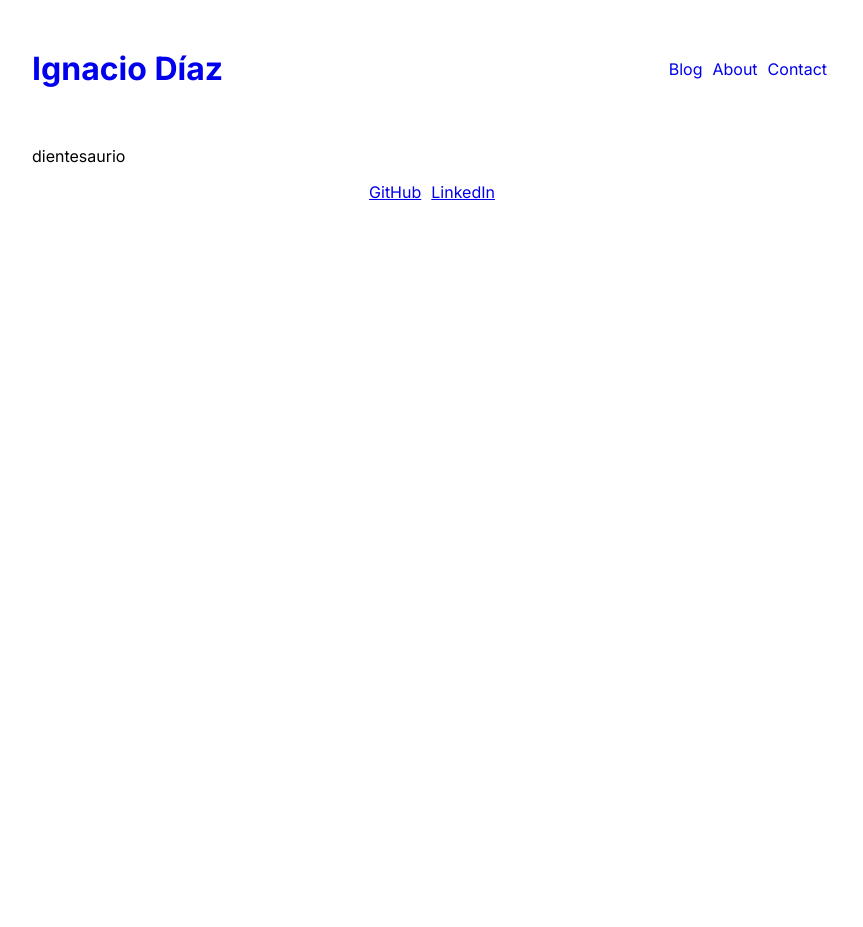
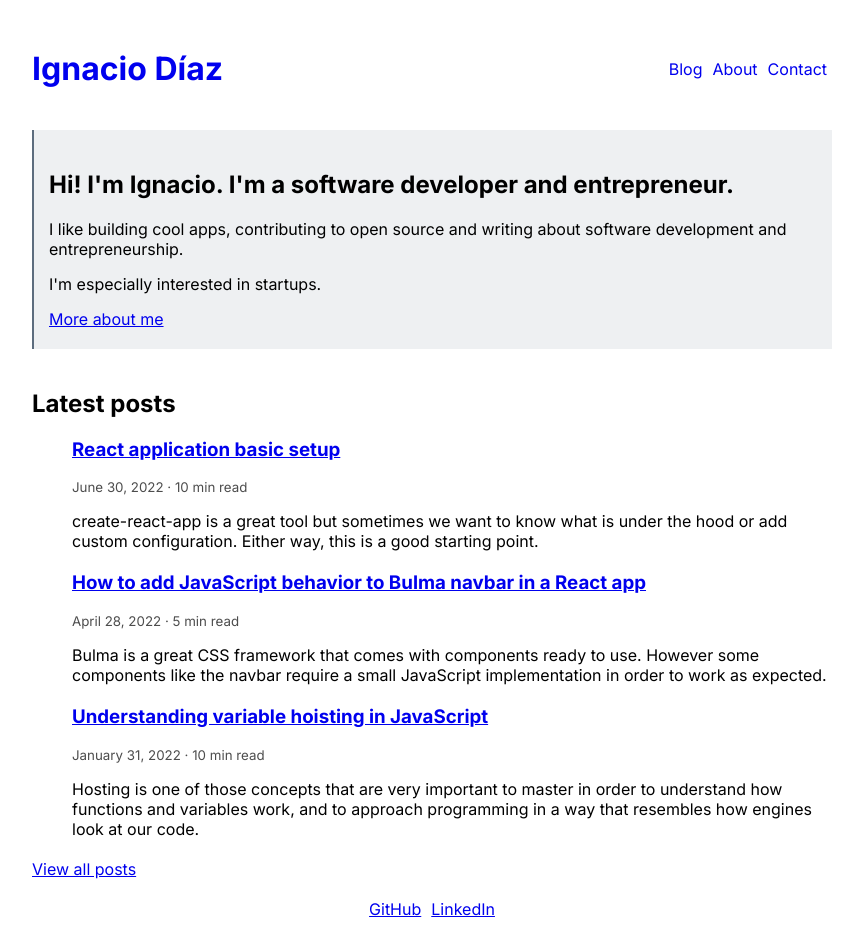
Before and after one commit to ignaciodiazb/blog, a Next.js app: page / in a window 1280 px wide. Shown: the whole page, without its empty margins (208-1071 px from the left). Before the commit the page ends 800 px from the top, so only its background shows below. Built offline with nearby package versions, Linux system fonts and the light colour scheme.

Commit message:
Updated home page

```diff
--- /dev/null
+++ b/src/app/page.css
@@ -0,0 +1,7 @@
+/* Tablet and Smaller Desktop */
+@media (min-width: 701px) and (max-width: 1120px) {
+}
+
+/* Mobile */
+@media (max-width: 700px) {
+}
--- a/src/app/page.tsx
+++ b/src/app/page.tsx
@@ -1,11 +1,15 @@
-import Image from "next/image";
+import { Fragment } from "react";
 
-import styles from "./page.module.css";
+import Intro from "@/components/intro";
+import LatestPosts from "@/components/latest-posts";
 
-export default function Home() {
+import "./page.css";
+
+export default function HomePage() {
   return (
-    <main className={styles.main}>
-      <p>dientesaurio</p>
-    </main>
+    <Fragment>
+      <Intro />
+      <LatestPosts />
+    </Fragment>
   );
 }
```
